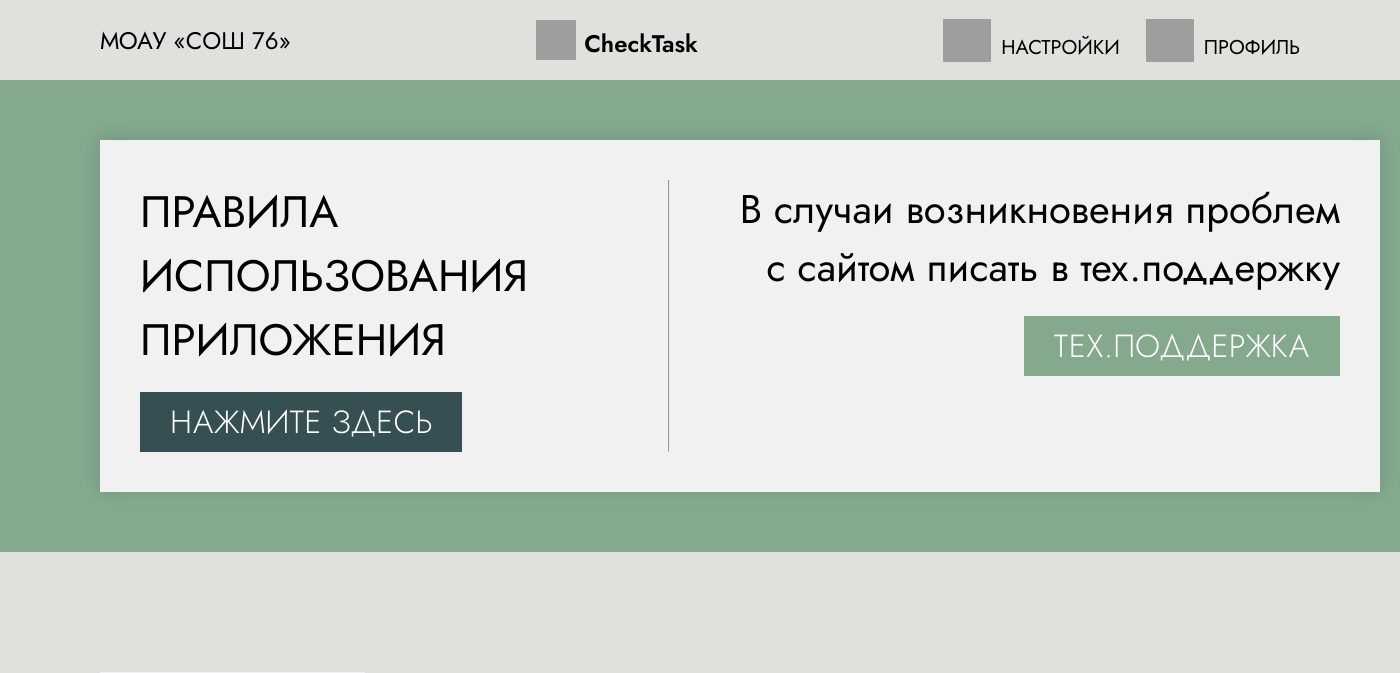
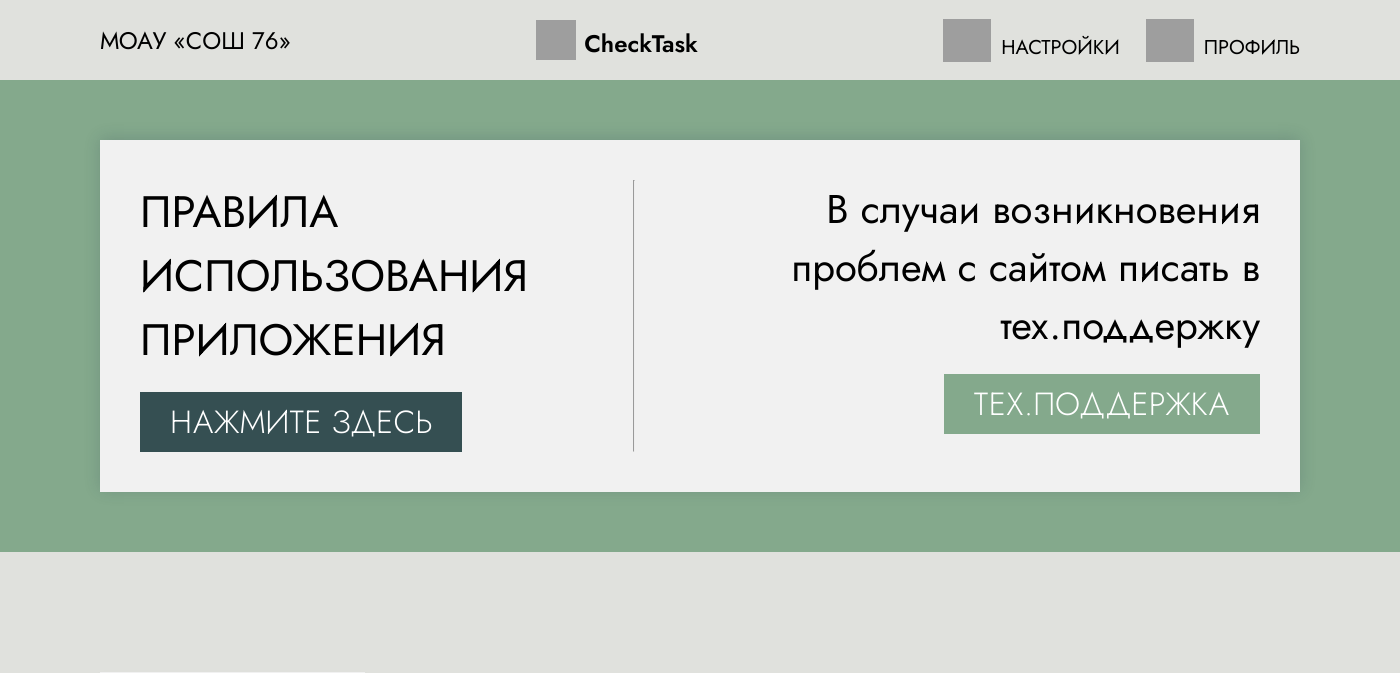
Before and after one commit to sfmaste/CheckTask.github.io, a PHP site: page / in a window 1400 px wide. Shown: the top 673 px of the page. Run offline with PHP 8.4, Linux system fonts and the light colour scheme; grey boxes are pictures that could not be loaded.

Commit message:
Update style.css

```diff
--- a/style.css
+++ b/style.css
@@ -92,7 +92,7 @@ section {
   gap: 40px;
   background-color: #f1f1f1;
   padding: 40px;
-  min-width: 1280px;
+  width: 100%;
   box-shadow: 0px -2px 15px 0px rgba(34, 60, 80, 0.2);
 }
 
```
